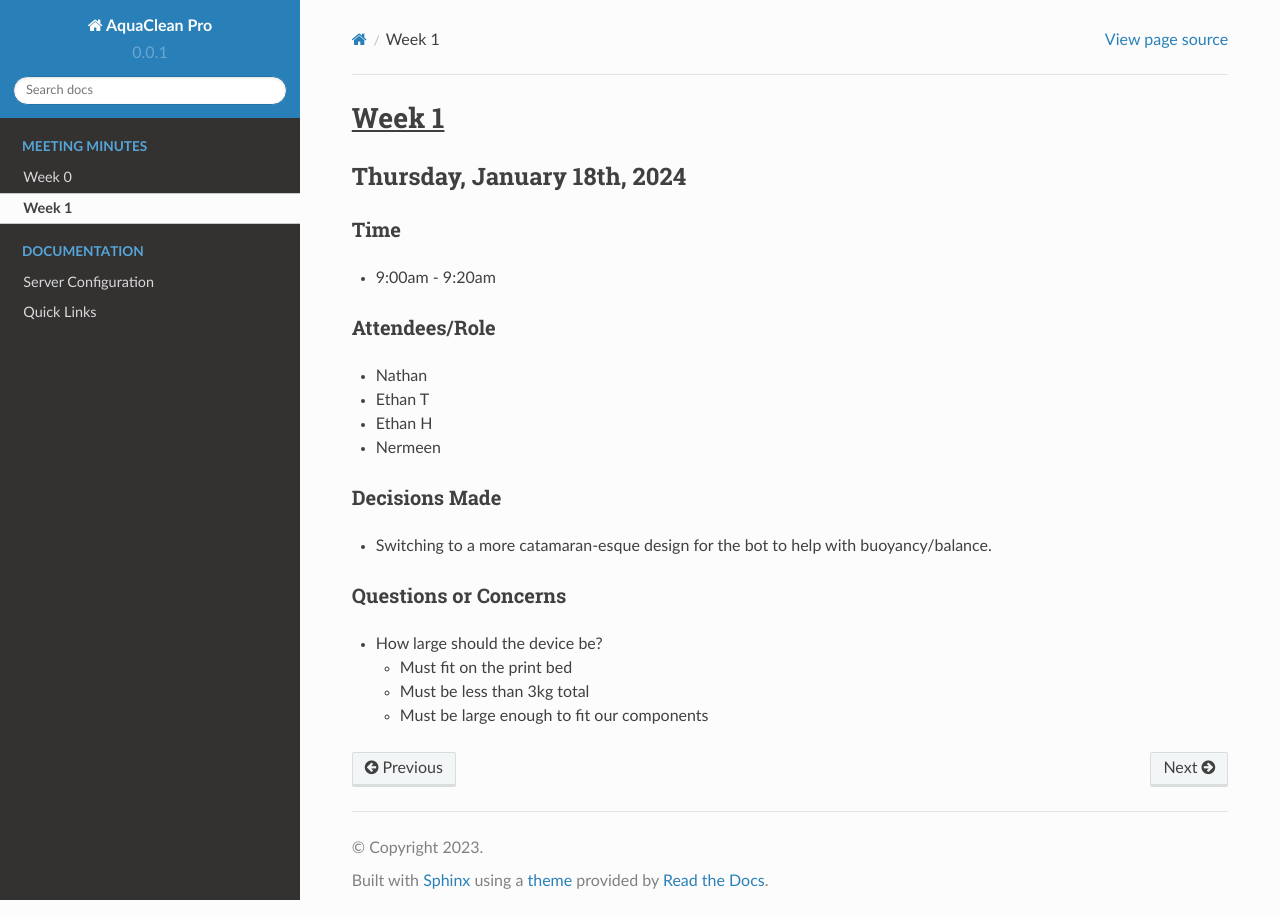
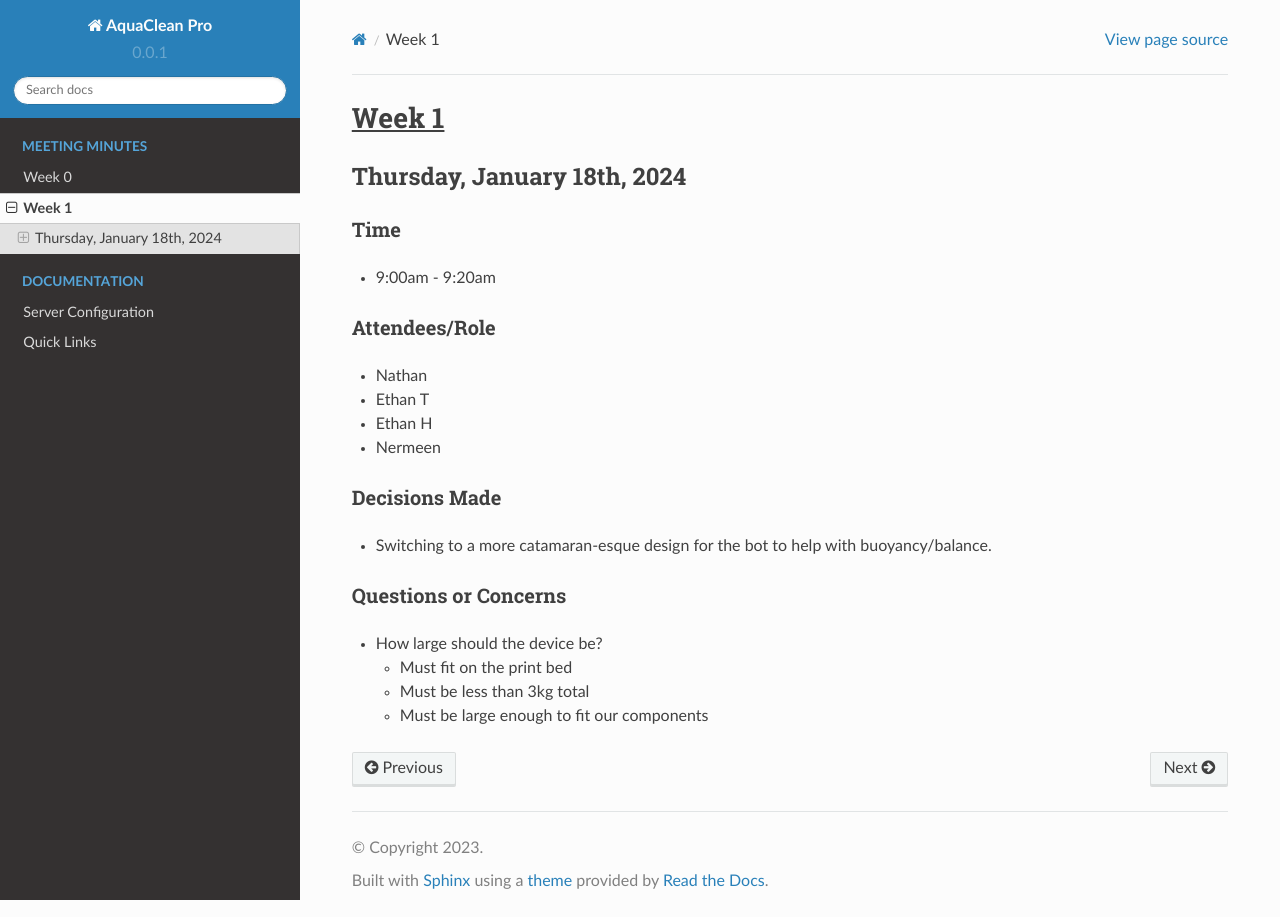
Before and after one commit to NathanWeiland10/AquaCleanPro, a Sphinx documentation site: the page built from docs/meeting-minutes/week1.md, in a window 1280 px wide. Built offline with Sphinx 7.4.7 and the Read the Docs theme 2.0.0, drawn with Linux system fonts in a browser that asks for light colours.

```diff
--- a/docs/conf.py
+++ b/docs/conf.py
@@ -24,9 +24,9 @@ breathe_default_project = "AquaClean Pro"
 # HTML theming
 html_theme = 'sphinx_rtd_theme'
 html_static_path = ['_static']
-html_theme_options = {
-    'titles_only': True
-}
+# html_theme_options = {
+#     'titles_only': True
+# }
 
 # PDF theming
 simplepdf_vars = {
```
